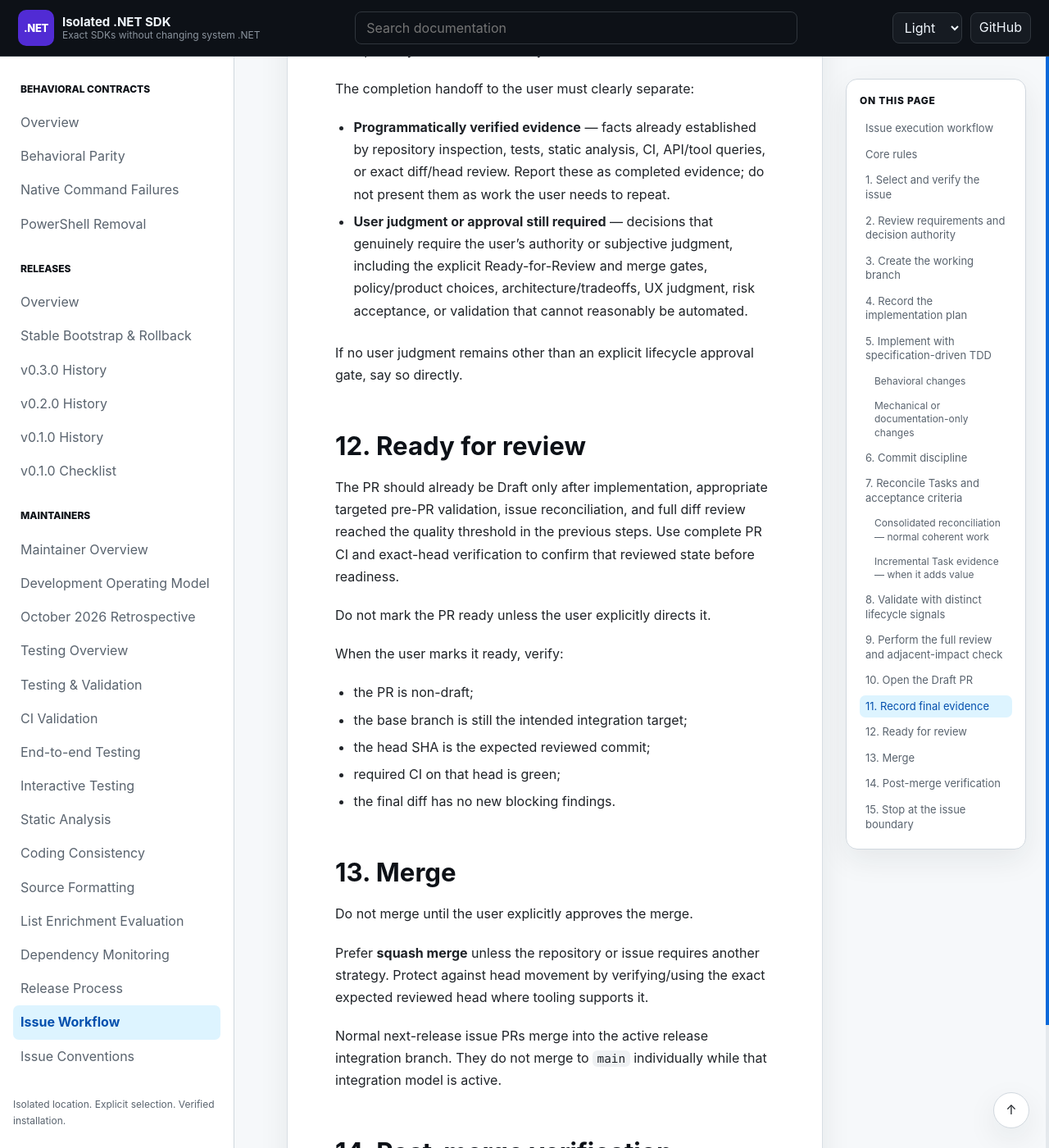
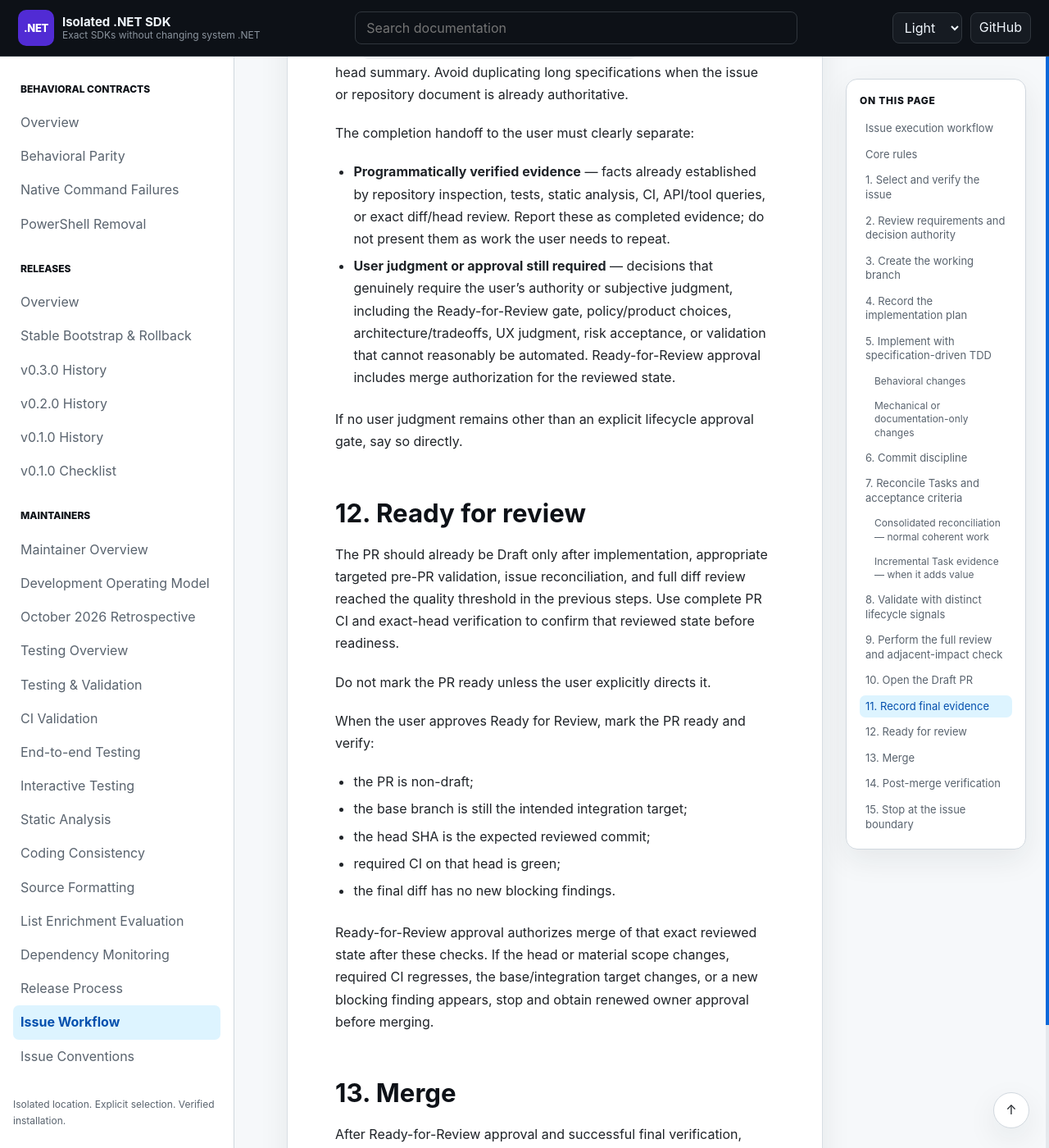
Before and after one commit to infoconex/isolated-dotnet-sdk, a Jekyll site: the page built from docs/maintainers/issues/issue-workflow.md, in a window 1280 px wide and 1400 px high, scrolled down 11729 px. Shown: the whole window at 82% size. Built offline with Jekyll 4.4.1, drawn with Linux system fonts in a browser that asks for light colours; our own code applies the rules of GitHub Pages for plain Markdown files; some of the changed text lies outside the part shown.

Commit message:
docs: streamline Ready-for-Review lifecycle

```diff
--- a/docs/maintainers/issues/issue-workflow.md
+++ b/docs/maintainers/issues/issue-workflow.md
@@ -221,7 +221,7 @@ Reference the issue according to [`issue-conventions.md`](issue-conventions.md):
 
 Record `## Draft PR opened` when the PR link, reviewed head, base branch, and Draft status add useful traceability.
 
-Do not mark the Draft PR ready automatically. The user decides when it becomes ready for review. Do not merge without explicit user approval.
+Do not mark the Draft PR ready automatically. The user decides when it becomes ready for review. That Ready-for-Review approval also authorizes merge of the reviewed state after the final verification in the next steps; do not request a separate merge approval unless the approved state materially changes or new blocking evidence appears.
 
 ## 11. Record final evidence
 
@@ -243,7 +243,7 @@ Use `## Final review — completion evidence` for the final exact-head summary.
 The completion handoff to the user must clearly separate:
 
 - **Programmatically verified evidence** — facts already established by repository inspection, tests, static analysis, CI, API/tool queries, or exact diff/head review. Report these as completed evidence; do not present them as work the user needs to repeat.
-- **User judgment or approval still required** — decisions that genuinely require the user's authority or subjective judgment, including the explicit Ready-for-Review and merge gates, policy/product choices, architecture/tradeoffs, UX judgment, risk acceptance, or validation that cannot reasonably be automated.
+- **User judgment or approval still required** — decisions that genuinely require the user's authority or subjective judgment, including the Ready-for-Review gate, policy/product choices, architecture/tradeoffs, UX judgment, risk acceptance, or validation that cannot reasonably be automated. Ready-for-Review approval includes merge authorization for the reviewed state.
 
 If no user judgment remains other than an explicit lifecycle approval gate, say so directly.
 
@@ -253,7 +253,7 @@ The PR should already be Draft only after implementation, appropriate targeted p
 
 Do not mark the PR ready unless the user explicitly directs it.
 
-When the user marks it ready, verify:
+When the user approves Ready for Review, mark the PR ready and verify:
 
 - the PR is non-draft;
 - the base branch is still the intended integration target;
@@ -261,9 +261,11 @@ When the user marks it ready, verify:
 - required CI on that head is green;
 - the final diff has no new blocking findings.
 
+Ready-for-Review approval authorizes merge of that exact reviewed state after these checks. If the head or material scope changes, required CI regresses, the base/integration target changes, or a new blocking finding appears, stop and obtain renewed owner approval before merging.
+
 ## 13. Merge
 
-Do not merge until the user explicitly approves the merge.
+After Ready-for-Review approval and successful final verification, proceed to merge without a second owner approval prompt.
 
 Prefer **squash merge** unless the repository or issue requires another strategy. Protect against head movement by verifying/using the exact expected reviewed head where tooling supports it.
 
```
